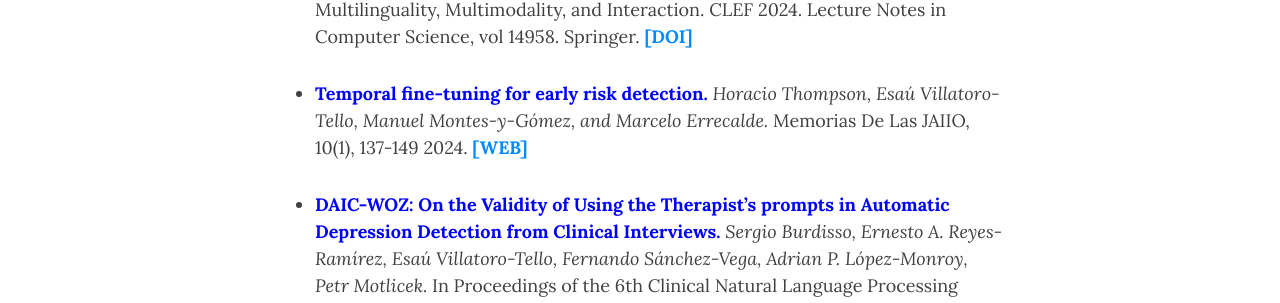
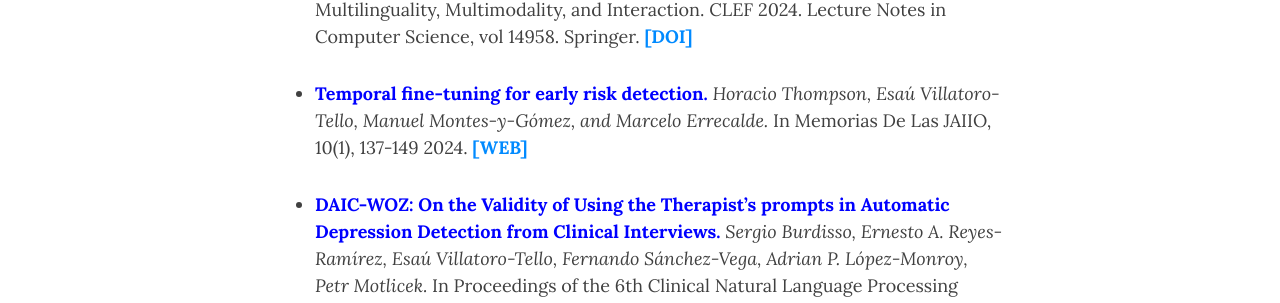
Before and after one commit to oravar333/oravar333.github.io, a Jekyll site: the page built from publications.md, in a window 1280 px wide and 900 px high, scrolled down 708 px. Shown: the part 151-454 px from the top of the window. Built offline with Jekyll 4.4.1, drawn with Linux system fonts in a browser that asks for light colours; nearby versions of some CDN libraries.

Commit message:
Update publications.md

```diff
--- a/publications.md
+++ b/publications.md
@@ -19,7 +19,7 @@ This page is being updated. Please, in the meantime, check my full publications
 
 * <span style="color:blue">**Mapping the media landscape: predicting factual reporting and political bias through web interactions.**</span> *Dairazalia Sánchez-Cortés, Sergio Burdisso, Esaú Villatoro-Tello, Petr Motlicek.*  In: Goeuriot, L., et al. Experimental IR Meets Multilinguality, Multimodality, and Interaction. CLEF 2024. Lecture Notes in Computer Science, vol 14958. Springer. [**[DOI]**](https://doi.org/10.1007/978-3-031-71736-9_7)
 
-* <span style="color:blue">**Temporal fine-tuning for early risk detection.**</span> *Horacio Thompson, Esaú Villatoro-Tello, Manuel Montes-y-Gómez, and Marcelo Errecalde.* Memorias De Las JAIIO, 10(1), 137-149 2024. [**[WEB]**](https://publicaciones.sadio.org.ar/index.php/JAIIO/article/view/1020)
+* <span style="color:blue">**Temporal fine-tuning for early risk detection.**</span> *Horacio Thompson, Esaú Villatoro-Tello, Manuel Montes-y-Gómez, and Marcelo Errecalde.* In Memorias De Las JAIIO, 10(1), 137-149 2024. [**[WEB]**](https://publicaciones.sadio.org.ar/index.php/JAIIO/article/view/1020)
 
 * <span style="color:blue">**DAIC-WOZ: On the Validity of Using the Therapist's prompts in Automatic Depression Detection from Clinical Interviews.**</span> *Sergio Burdisso, Ernesto A. Reyes-Ramírez, Esaú Villatoro-Tello, Fernando Sánchez-Vega, Adrian P. López-Monroy, Petr Motlicek.*  In  	Proceedings of the 6th Clinical Natural Language Processing Workshop @ NAACL 2024, Association for Computational Linguistics June 2024. [**[WEB]**](https://aclanthology.org/2024.clinicalnlp-1.8/)[**[arXiv]**](https://arxiv.org/pdf/2404.14463)
 
```
